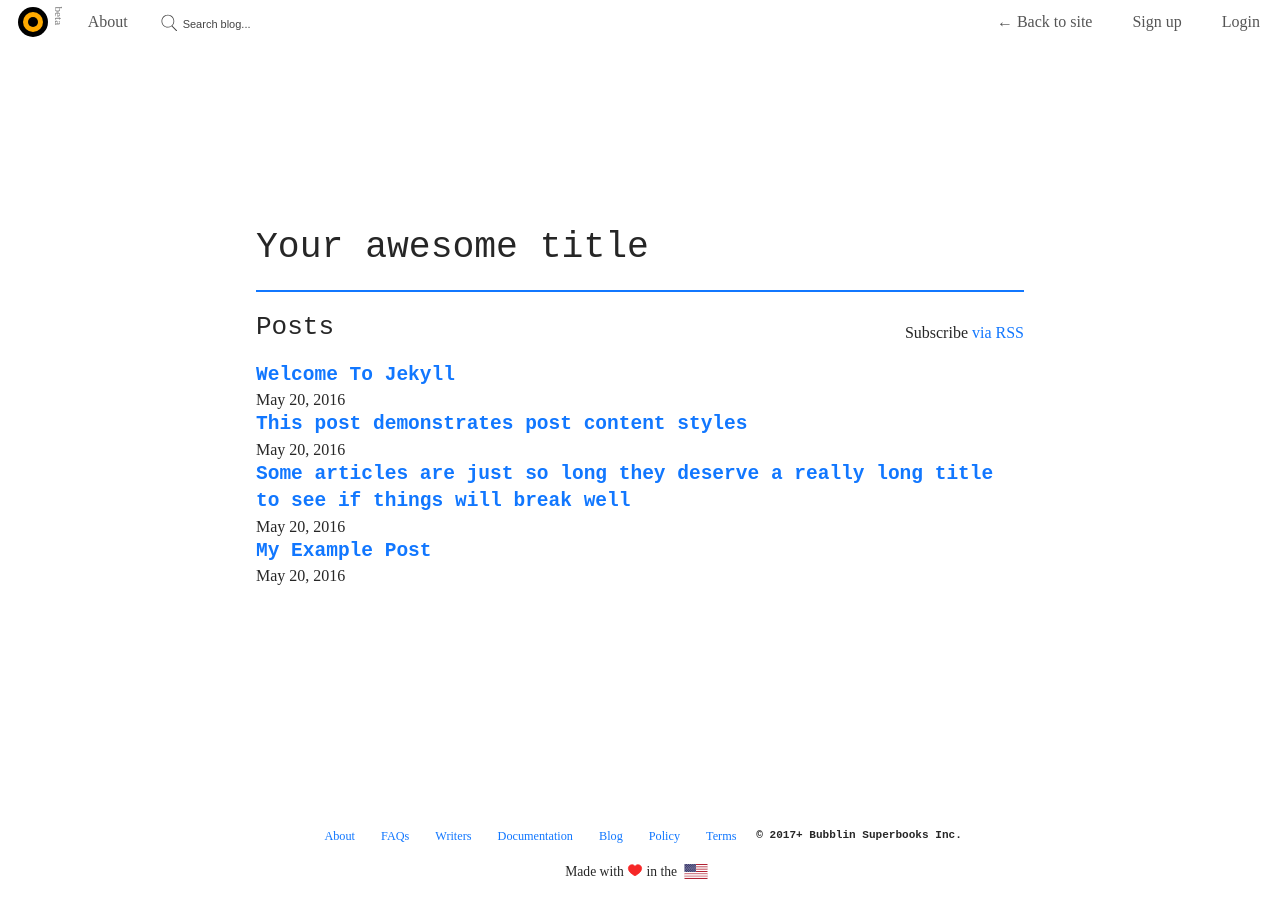
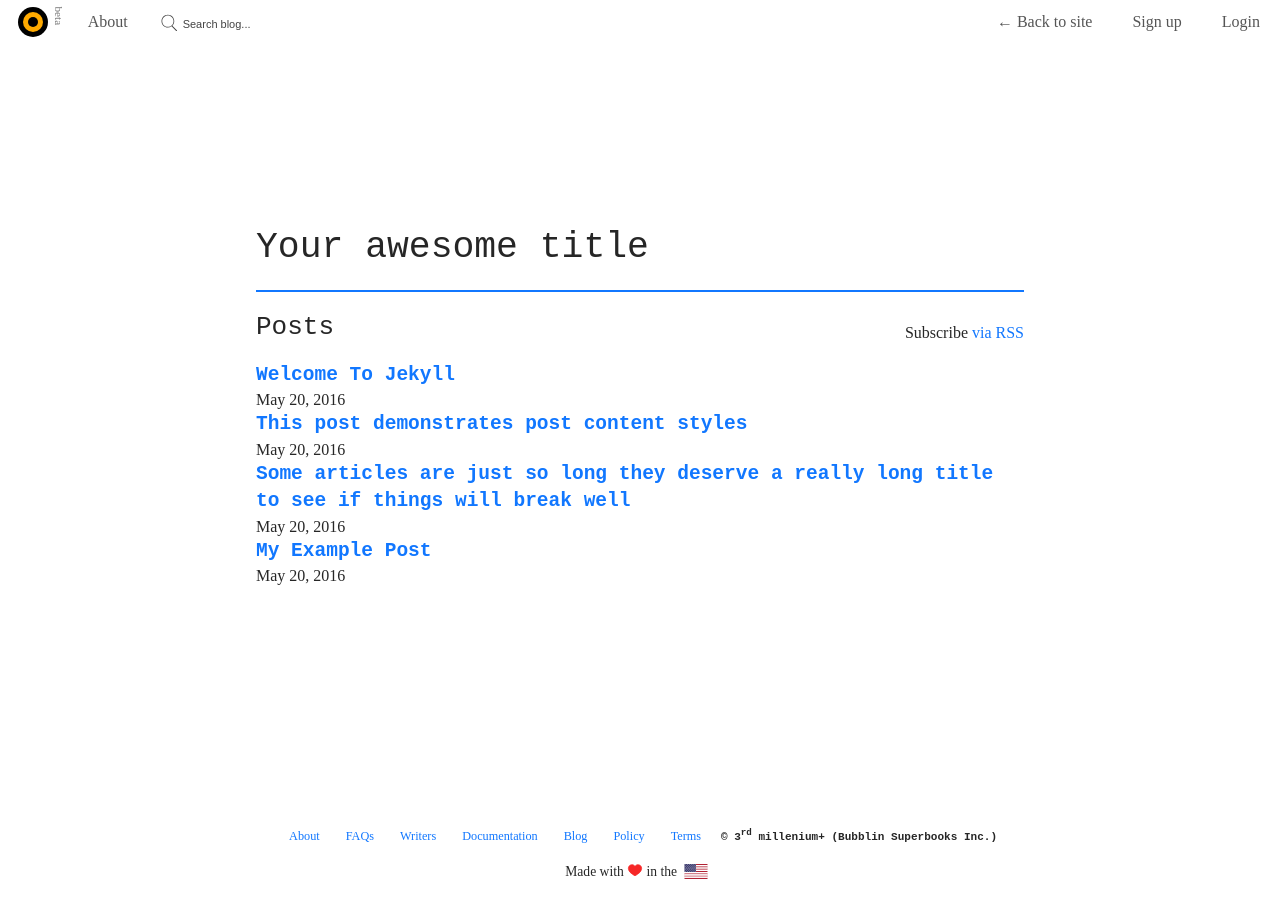
Before and after one commit to bookiza/bubblin-jekyll, a Jekyll site: the page built from index.md, in a window 1280 px wide and 900 px high, scrolled down 59 px. Built offline with Jekyll 4.4.1, drawn with Linux system fonts in a browser that asks for light colours.

Commit message:
Update footer

```diff
--- a/_includes/footer.html
+++ b/_includes/footer.html
@@ -25,7 +25,7 @@
         </menu>
         <span class="side-gap">
           <h6 class="small">
-          © 2017+ Bubblin Superbooks Inc.
+          © 3<sup>rd</sup> millenium+ (Bubblin Superbooks Inc.)
           </h6>
         </span>
     </div>
```
Also changed, not shown: bubblin-jekyll.gemspec.
